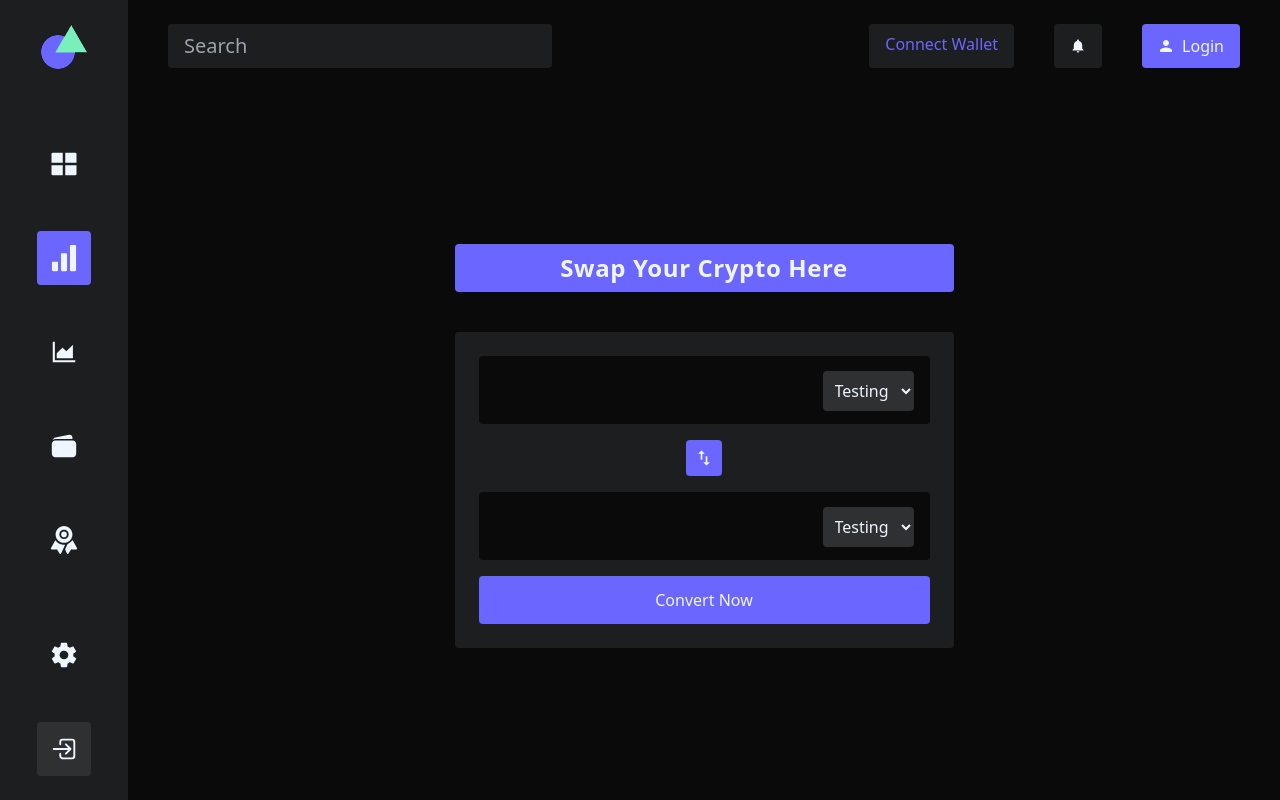
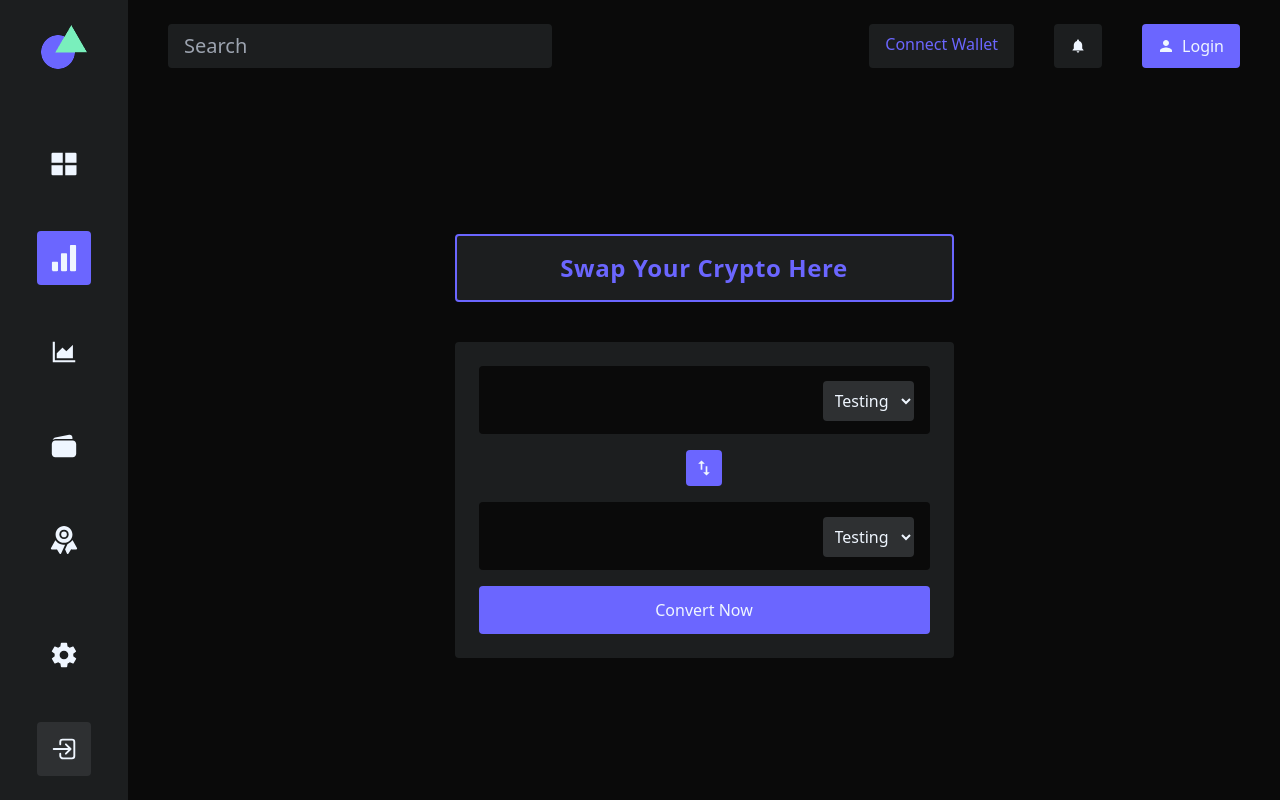
Before and after one commit to Virendra-khorwal/blockchain-coin-swap-web-app, a Next.js app: page /swap in a window 1280 px wide. Built offline with nearby package versions, Linux system fonts and the light colour scheme.

Commit message:
UI issues fix

```diff
--- a/pages/index.js
+++ b/pages/index.js
@@ -9,7 +9,7 @@ import Image from 'next/image';
 export default function Home() {
   const router = useRouter();
   return (
-    <div className='flex grow h-screen px-10 py-6'>
+    <div className='flex grow h-full px-10 py-6'>
       <Head>
         <title>Blockchain App</title>
         <meta name="description" content="Generated by create next app" />
@@ -17,7 +17,7 @@ export default function Home() {
       </Head>
       <main>
         <Card >
-          <div className='flex flex-col items-center w-full h-full gap-y-10 px-6'>
+          <div className='flex flex-col items-center gap-y-10 px-6'>
 
             <h1 className='text-3xl font-semibold'>
               Convert to any Crypto Currency
--- a/pages/swap.jsx
+++ b/pages/swap.jsx
@@ -12,7 +12,7 @@ const Swap = () => {
         <link rel="icon" href="/favicon.ico" />
       </Head>
       <div>
-        <div className="bg-primary-color px-4 py-2 rounded mb-10 text-2xl font-semibold tracking-wide text-center">
+        <div className="bg-dark-secondary border border-primary-color border-2 px-4 py-4 rounded mb-10 text-2xl font-semibold tracking-wide text-center text-primary-color">
           <p>Swap Your Crypto Here</p>
         </div>
         <Card>
```
